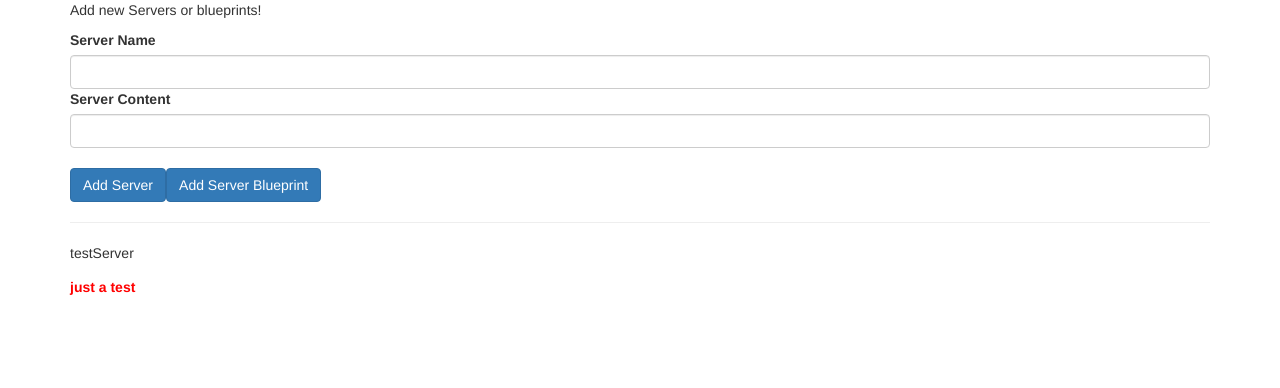
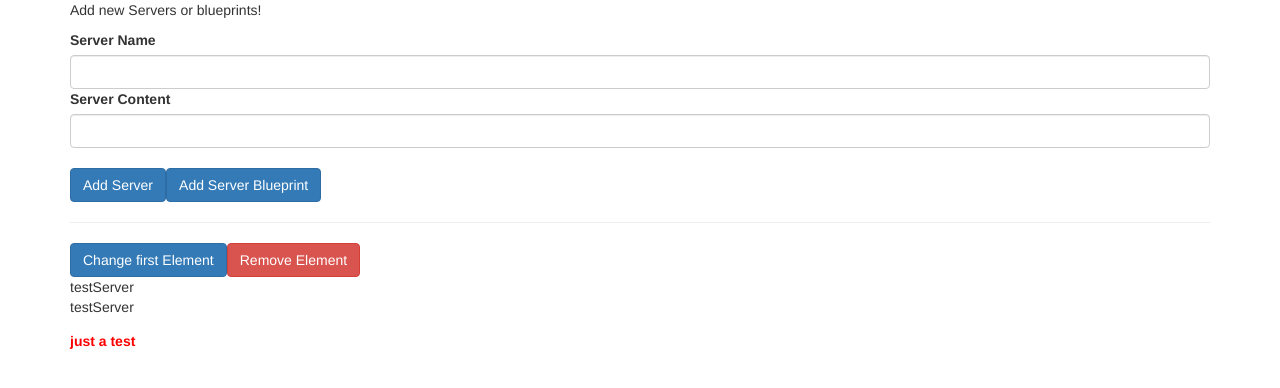
Before and after one commit to Khangithub/shop-saleman, an Angular app: page / in a window 1280 px wide. Shown: the top 388 px of the page. Built offline with nearby package versions, Linux system fonts and the light colour scheme.

Commit message:
visual life-cycle

```diff
--- a/src/app/app.component.html
+++ b/src/app/app.component.html
@@ -6,16 +6,25 @@
   <hr />
   <div class="row">
     <div class="col-xs-12">
+      <button class="btn btn-primary" (click)="onChangeFirst()">
+        Change first Element
+      </button>
+      <button class="btn btn-danger" (click)="deleteFirstElement()">
+        Remove Element
+      </button>
       <app-server-element
         *ngFor="let serverElement of serverElements"
         [srvElement]="serverElement"
+        [name]="serverElement.name"
       >
         <p>
           <strong *ngIf="serverElement.type === 'server'" style="color: red">{{
             serverElement.content
           }}</strong>
 
-        <em *ngIf="serverElement.type === 'blueprint'">{{ serverElement.content }}</em>
+          <em *ngIf="serverElement.type === 'blueprint'">{{
+            serverElement.content
+          }}</em>
         </p>
       </app-server-element>
     </div>
--- a/src/app/app.component.ts
+++ b/src/app/app.component.ts
@@ -11,7 +11,6 @@ type Element = {
   templateUrl: './app.component.html',
   styleUrls: ['./app.component.css'],
 })
-
 export class AppComponent {
   serverElements: Element[] = [
     { type: 'server', name: 'testServer', content: 'just a test' },
@@ -35,4 +34,12 @@ export class AppComponent {
       content: blueprintData.serverContent,
     });
   }
+
+  onChangeFirst() {
+    this.serverElements[0].name = 'Changed!';
+  }
+
+  deleteFirstElement() {
+    this.serverElements.splice(0, 1);
+  }
 }
--- a/src/app/server-element/server-element.component.html
+++ b/src/app/server-element/server-element.component.html
@@ -1,5 +1,6 @@
 <div class="panel panel-default">
   <div class="panel-heading">{{ element.name }}</div>
+  <div class="panel-heading">{{ name }}</div>
   <div class="panel-body">
     <ng-content></ng-content>
   </div>
--- a/src/app/server-element/server-element.component.ts
+++ b/src/app/server-element/server-element.component.ts
@@ -1,4 +1,17 @@
-import { Component, Input, OnInit, ViewEncapsulation } from '@angular/core';
+import {
+  AfterContentChecked,
+  AfterContentInit,
+  AfterViewChecked,
+  AfterViewInit,
+  Component,
+  DoCheck,
+  Input,
+  OnChanges,
+  OnDestroy,
+  OnInit,
+  SimpleChanges,
+  ViewEncapsulation,
+} from '@angular/core';
 
 @Component({
   selector: 'app-server-element',
@@ -6,11 +19,49 @@ import { Component, Input, OnInit, ViewEncapsulation } from '@angular/core';
   styleUrls: ['./server-element.component.css'],
   encapsulation: ViewEncapsulation.ShadowDom,
 })
-export class ServerElementComponent implements OnInit {
+export class ServerElementComponent
+  implements
+    OnInit,
+    OnChanges,
+    DoCheck,
+    AfterContentInit,
+    AfterViewChecked,
+    AfterViewInit,
+    OnDestroy
+{
   @Input('srvElement')
   element: { type: string; name: string; content: string };
+  @Input() name: string;
 
-  constructor() {}
+  constructor() {
+    console.log('constructor called');
+  }
 
-  ngOnInit(): void {}
+  ngOnChanges(changes: SimpleChanges) {
+    console.log('ngOnChanges called', changes);
+  }
+
+  ngOnInit(): void {
+    console.log('ngOnInit called');
+  }
+
+  ngDoCheck(): void {
+    console.log('ngDoCheck called');
+  }
+
+  ngAfterContentInit(): void {
+    console.log('ngAfterContentInit called');
+  }
+
+  ngAfterViewChecked(): void {
+    console.log('ngAfterViewCheck called');
+  }
+
+  ngAfterViewInit(): void {
+    console.log('ngAfterViewInit called');
+  }
+
+  ngOnDestroy(): void {
+    console.log('ngOnDestroy called');
+  }
 }
```
Lines whose indentation alone changed are shown as unchanged.
